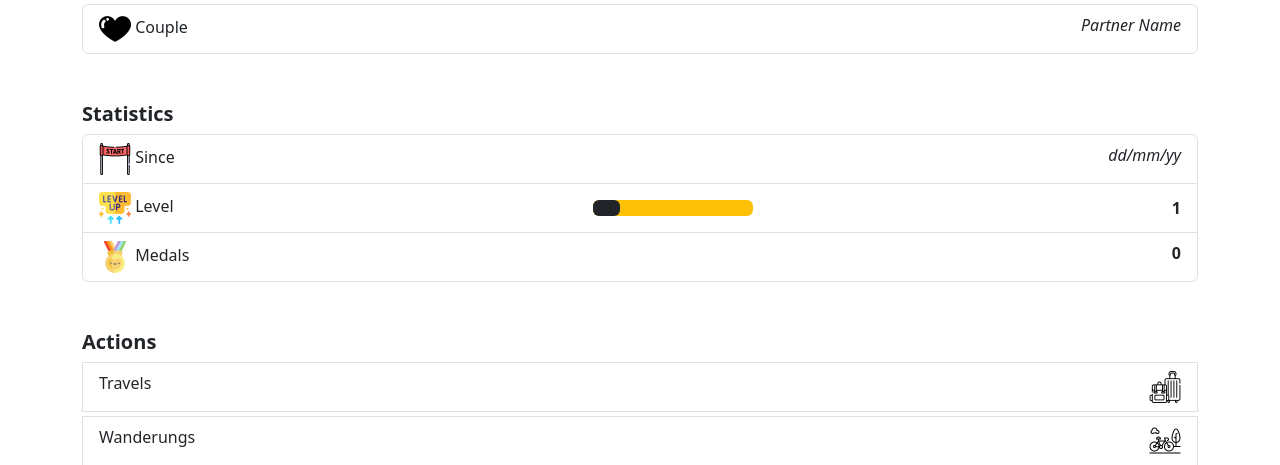
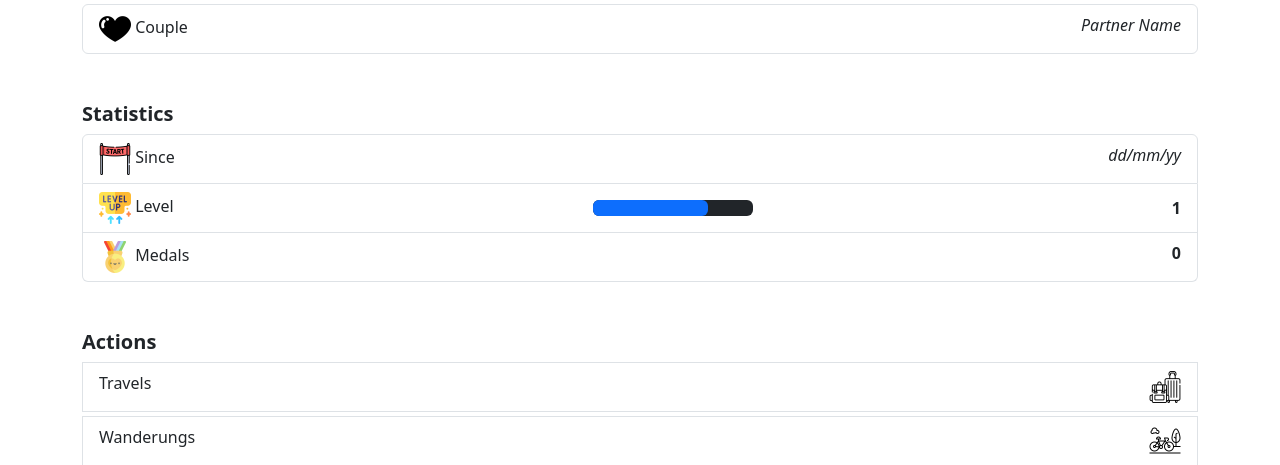
Before and after one commit to blankhall98/sandb, a Flask app: page / in a window 1280 px wide. Shown: the part 164-629 px from the top of the page. Run offline with Flask 2, Linux system fonts and the light colour scheme.

Commit message:
style index

```diff
--- a/templates/index.html
+++ b/templates/index.html
@@ -17,8 +17,8 @@
     <ul class="list-group">
         <li class="list-group-item d-flex justify-content-between"><span><img src="{{url_for('static', filename='images/start.png')}}" alt="..." class="img-action"> Since</span> <i>dd/mm/yy</i></li>
         <li class="list-group-item d-flex justify-content-between align-items-center"><span><img src="{{url_for('static', filename='images/level-up.png')}}" alt="..." class="img-action"> Level</span>
-           <div class="lvlbar rounded bg-warning d-flex flex-row">
-            <div class="lvlbar bg-dark rounded" style="width: 17%">
+           <div class="lvlbar rounded bg-dark d-flex flex-row">
+            <div class="lvlbar bg-primary rounded" style="width: 72%">
             </div>
            </div><b>1</b></li>
         <li class="list-group-item d-flex justify-content-between"><span><img src="{{url_for('static', filename='images/medal.png')}}" alt="..." class="img-action"> Medals</span><b>0</b></li>
```
